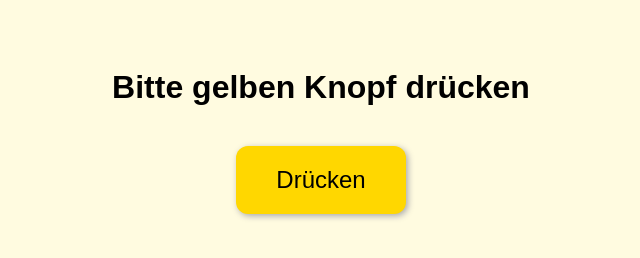
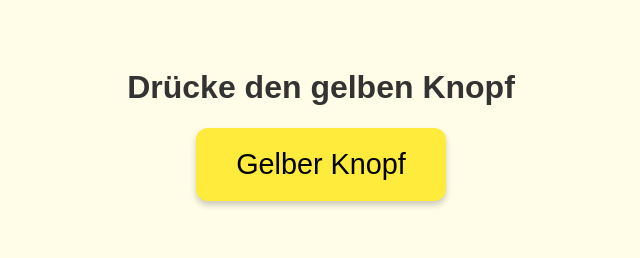
Before and after one commit to Jamsi-hue/Gelber-Knopf1, a plain HTML site: page index.html in a window 1280 px wide. Shown: the whole page, without its empty margins (319-959 px from the left). Drawn offline with Linux system fonts and the light colour scheme.

Commit message:
Update index.html

```diff
--- a/index.html
+++ b/index.html
@@ -7,50 +7,56 @@
   <style>
     body {
       font-family: Arial, sans-serif;
-      background: #fffbe0;
+      background: #fffde7;
       text-align: center;
       padding: 40px;
     }
     h1 {
-      margin-bottom: 40px;
+      color: #333;
     }
     button {
-      background-color: #ffd700;
+      font-size: 1.8em;
+      padding: 20px 40px;
+      background-color: #ffeb3b;
       border: none;
-      color: #000;
-      padding: 20px 40px;
-      font-size: 1.5em;
       border-radius: 12px;
       cursor: pointer;
-      box-shadow: 2px 2px 6px #aaa;
+      box-shadow: 0 4px 6px rgba(0,0,0,0.2);
     }
-    button:active {
-      transform: scale(0.98);
+    button:disabled {
+      background-color: #ccc;
+      color: #888;
+      cursor: default;
     }
   </style>
 </head>
 <body>
 
-<h1>Bitte gelben Knopf drücken</h1>
-<button id="yellowBtn">Drücken</button>
+  <h1>Drücke den gelben Knopf</h1>
+  <button id="yellowButton">Gelber Knopf</button>
 
   <script>
+    const button = document.getElementById('yellowButton');
+
     function speak(text) {
       if ('speechSynthesis' in window) {
         const utterance = new SpeechSynthesisUtterance(text);
         utterance.lang = 'de-DE';
         window.speechSynthesis.speak(utterance);
       } else {
-      alert("Sprachausgabe nicht unterstützt.");
+        alert("Sprachausgabe wird von deinem Browser nicht unterstützt.");
       }
     }
 
+    // Beim Laden der Seite
     window.onload = () => {
-    speak("Bitte den gelben Knopf drücken.");
+      speak('Bitte auf den gelben Knopf drücken.');
     };
 
-  document.getElementById('yellowBtn').addEventListener('click', () => {
-    speak("Gut gemacht!");
+    // Beim Klick: „Danke“ sagen und Knopf deaktivieren
+    button.addEventListener('click', () => {
+      speak('Danke.');
+      button.disabled = true;
     });
   </script>
 
```
Lines whose indentation alone changed are shown as unchanged.
